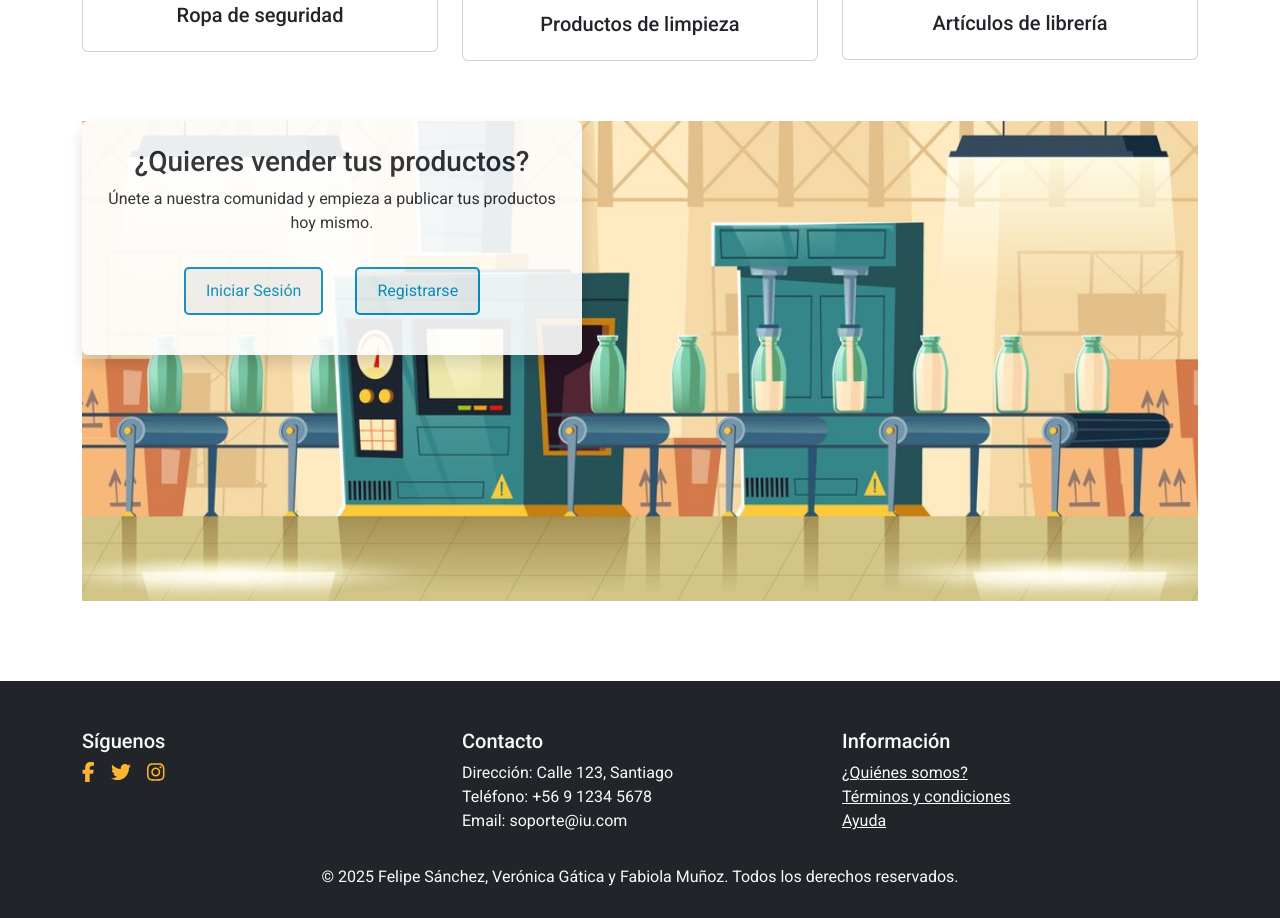
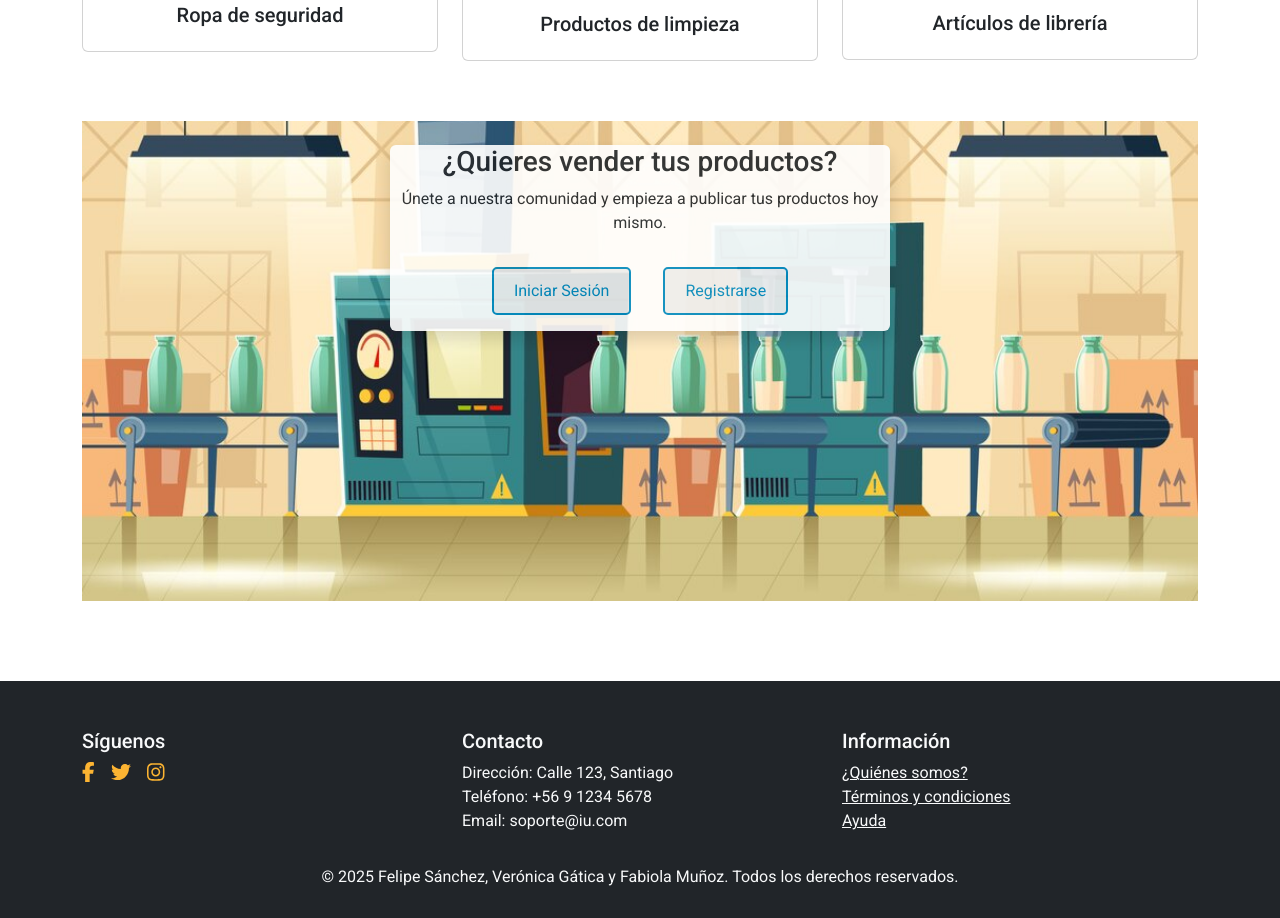
Before and after one commit to Examen-Final-G71/hito2_frontend, a React (Vite) app: page / in a window 1280 px wide. Shown: the part 920-1838 px from the top of the page. Built offline with nearby package versions, Linux system fonts and the light colour scheme; no server answers; some icons are missing.

Commit message:
Update Home.jsx

```diff
--- a/src/pages/Home.jsx
+++ b/src/pages/Home.jsx
@@ -67,7 +67,7 @@ const Home = () => {
                   <img
                     src={ShareImage}
                     alt="Compartir productos"
-                    className="img-fluid rounded shadow"
+                    className="img-fluid rounded"
                     />
                 </div>
                 <div className="col-md-6 text-center text-md-start">
@@ -86,7 +86,7 @@ const Home = () => {
             ) : (
               // Vista sin usuario (Texto centrado con fondo blanco)
             <div
-              className="position-relative d-flex align-items-start justify-content-start"
+              className="position-relative d-flex align-items-start justify-content-center"
               style={{
                 backgroundImage: `url(${Comunidad1})`,
                 backgroundSize: "cover",
@@ -96,7 +96,7 @@ const Home = () => {
               }}
             >
               <div
-                className="p-4 text-center bg-white shadow rounded position-absolute"
+                className="m-4 text-center bg-white shadow rounded position-absolute"
                 style={{
                   maxWidth: "500px",
                   opacity: 0.9,
```
